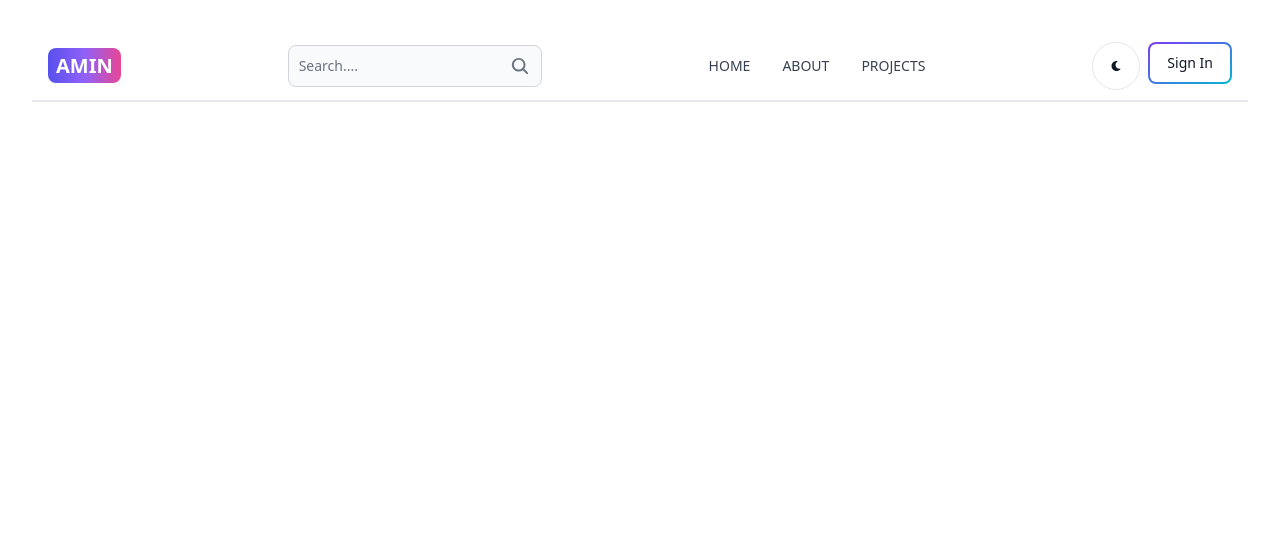
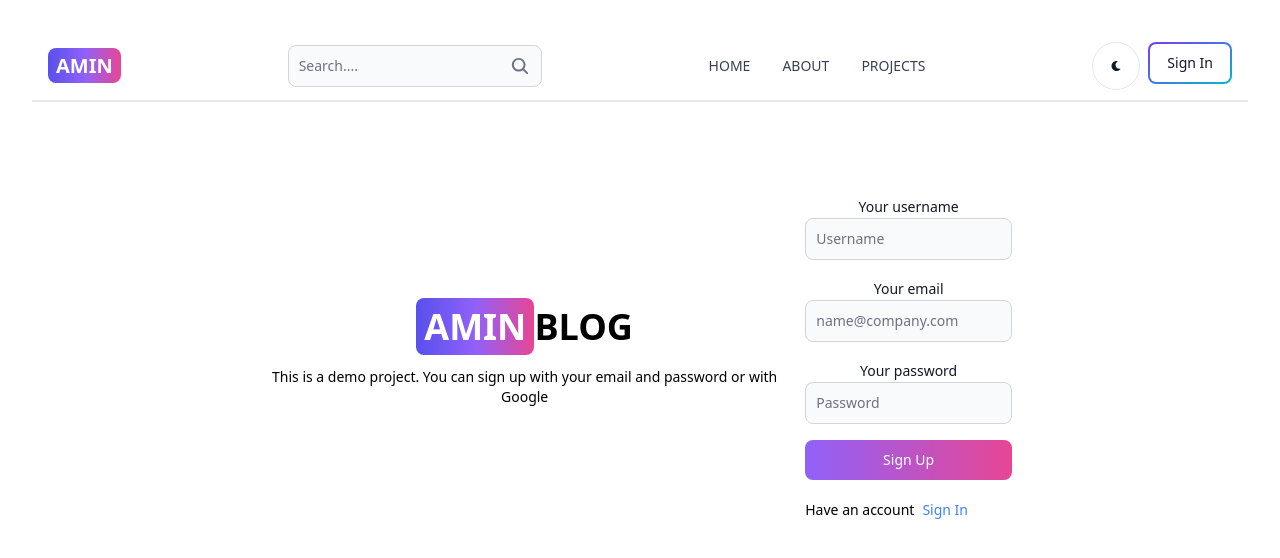
Before and after one commit to Programmeramin/MERN-Blog, a React (Vite) app in the folder client/: page /sign-up in a window 1280 px wide. Shown: the top 558 px of the page. Built offline with nearby package versions, Linux system fonts and the light colour scheme.

Commit message:
create sign up page

```diff
--- a/client/src/pages/Signup.jsx
+++ b/client/src/pages/Signup.jsx
@@ -1,9 +1,52 @@
+import { Button, Label, TextInput } from "flowbite-react"
+import { Link } from "react-router-dom"
 
 const Signup = () => {
   return (
-    <div>
+    <>
 
-    </div>
+      <div className="min-h-screen mt-20">
+      <div className="flex p-3 max-w-3xl mx-auto flex-col md:flex-row md:items-center gap-6">
+        {/* left */}
+        <div className="">
+        <Link to="/sign-up" className="font-bold dark:text-white text-4xl">
+        <span className="px-2 py-1 bg-gradient-to-r from-indigo-600 via-purple-500 to-pink-500 rounded-lg text-white">AMIN</span>
+        BLOG
+      </Link>
+        <p className="text-sm mt-5">
+          This is a demo project. You can sign up with your email and password or with Google
+        </p>
+        </div>
+        {/* right */}
+        <div className="">
+             <form className="flex flex-col gap-4">
+              <div>
+                <Label value="Your username"/>
+                <TextInput type="text" placeholder="Username" id="username"/>
+              </div>
+
+              <div>
+                <Label value="Your email"/>
+                <TextInput type="text" placeholder="name@company.com" id="email"/>
+              </div>
+
+              <div>
+                <Label value="Your password"/>
+                <TextInput type="text" placeholder="Password" id="password"/>
+              </div>
+              <Button gradientDuoTone="purpleToPink" type="submit">
+                Sign Up
+              </Button>
+             </form>
+             <div className="flex gap-2 text-sm mt-5">
+              <span>Have an account</span>
+              <Link to="/sign-in" className="text-blue-500 hover:underline">Sign In</Link>
+             </div>
+        </div>
+      </div>
+      </div>
+
+    </>
   )
 }
 
```
